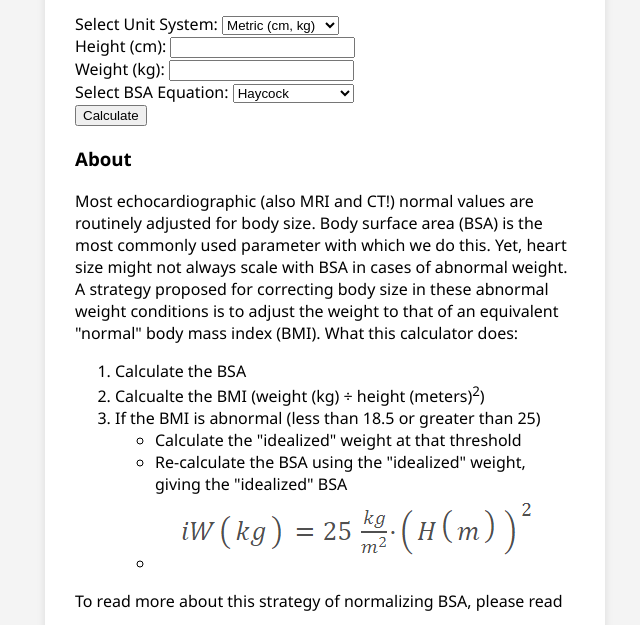
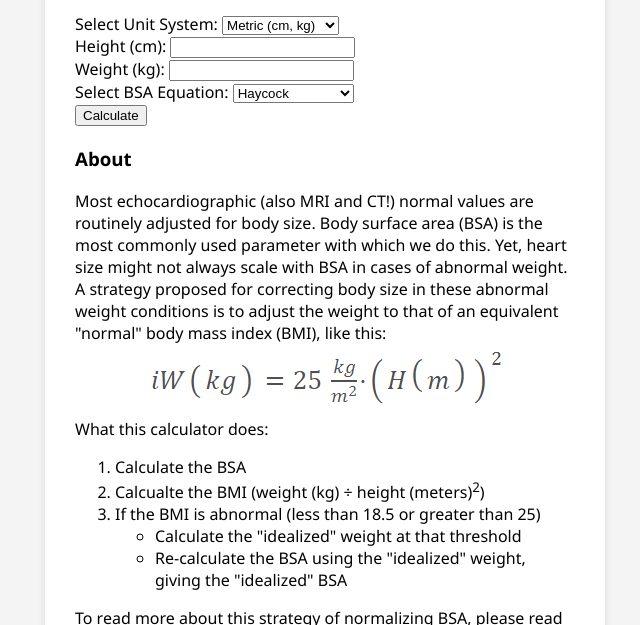
Before and after one commit to parameterz/BSA-Idealizer, a plain HTML site: page index.html in a window 1280 px wide. Shown: the part 163-788 px from the top of the page, without its empty margins (315-955 px from the left). Drawn offline with nearby package versions, Linux system fonts and the light colour scheme.

Commit message:
minor tweaks to display, calculate button

```diff
--- a/index.html
+++ b/index.html
@@ -28,6 +28,13 @@
 
         ul.citation {
             list-style: none;
+        }
+
+        .equation-image {
+            max-width: 100%;
+            height: auto;
+            display: block; /* Ensures image alignment behaves as expected */
+            margin: 0 auto; /* Centers the image within its container */
         }
 
         /* Adjustments for smaller screens */
@@ -136,7 +143,8 @@
         <h3>About</h3>
         <p>Most echocardiographic (also MRI and CT!) normal values are routinely adjusted for body size. Body surface area (BSA) is the most commonly used parameter with which we do this.
             Yet, heart size might not always scale with BSA in cases of abnormal weight.
-            A strategy proposed for correcting body size in these abnormal weight conditions is to adjust the weight to that of an equivalent "normal" body mass index (BMI).
+            A strategy proposed for correcting body size in these abnormal weight conditions is to adjust the weight to that of an equivalent "normal" body mass index (BMI), like this:
+            <img alt="Mathematical Equation" class="equation-image" src="img\BMI-math.png">
             What this calculator does:
             <ol>
                 <li>Calculate the BSA</li>
@@ -145,7 +153,6 @@
                     <ul>
                         <li>Calculate the "idealized" weight at that threshold</li>
                         <li>Re-calculate the BSA using the "idealized" weight, giving the "idealized" BSA</li>
-                        <li><img src="img\BMI-math.png"></li>
                     </ul>
                 </li>
 
@@ -177,6 +184,7 @@ $(document).ready(function() {
         var height, weight, BMI, BSA, idealBSA, idealWeight, weightUnit, bmiClass, displayCorrectedWt;
         var bsaEquation = $('#bsa-equation').val();
 
+        //allow for changing the height & weight units
         if ($('#unit-system').val() === 'metric') {
             height = parseFloat($('#height').val());
             weight = parseFloat($('#weight').val());
@@ -307,7 +315,12 @@ $(document).ready(function() {
         }
     });
         $('#calculate').click(function() {
-        calculate();
+            if (isValidNumber($('#height').val()) && isValidNumber($('#weight').val())) {
+            calculate();
+        } else {
+            // Clear results if inputs are invalid
+            $('#bsa-haycock, #bsa-mosteller, #bsa-dubois, #bmi, #ideal-bsa, #wt-bmi25').text('');
+        }
     });
 });
 
```
